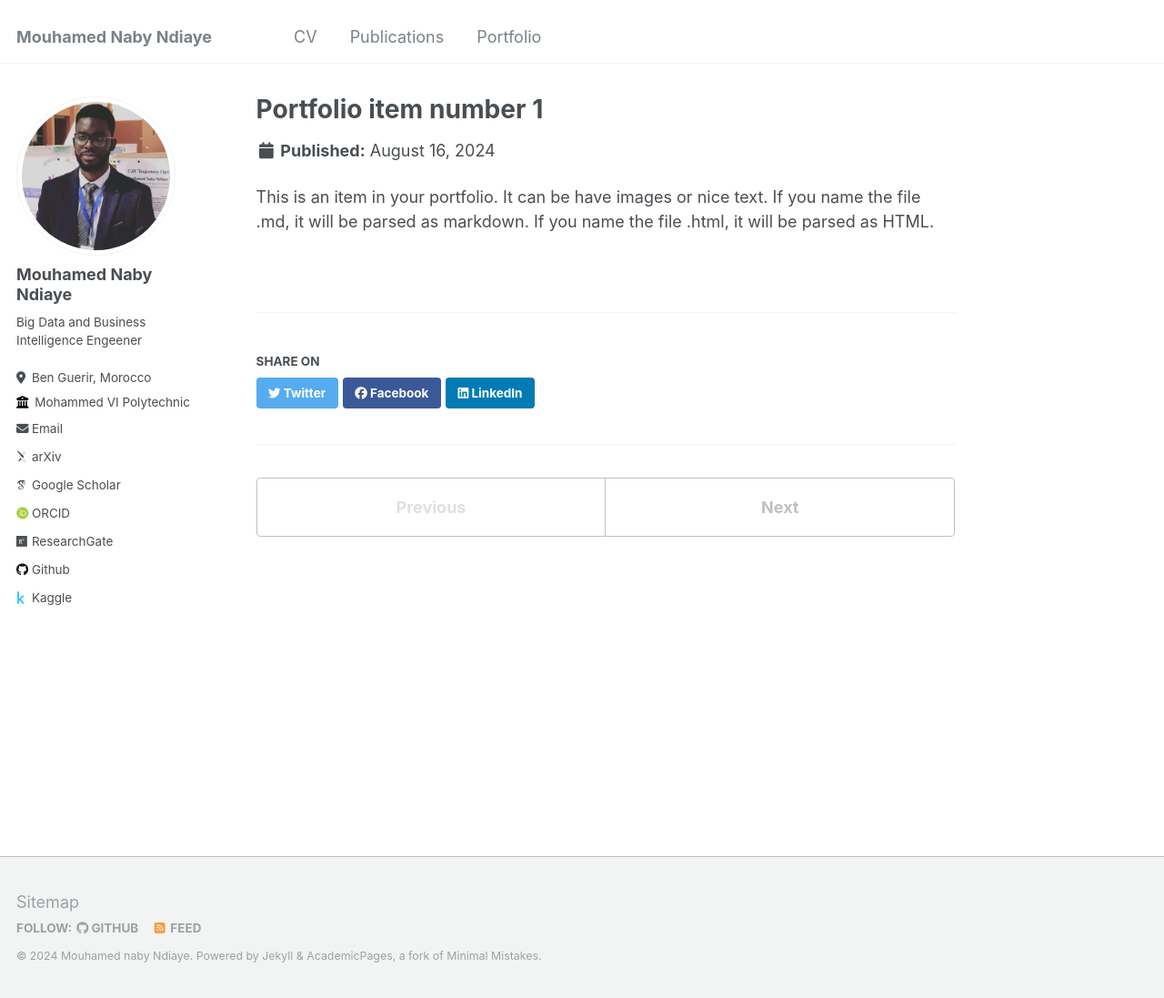
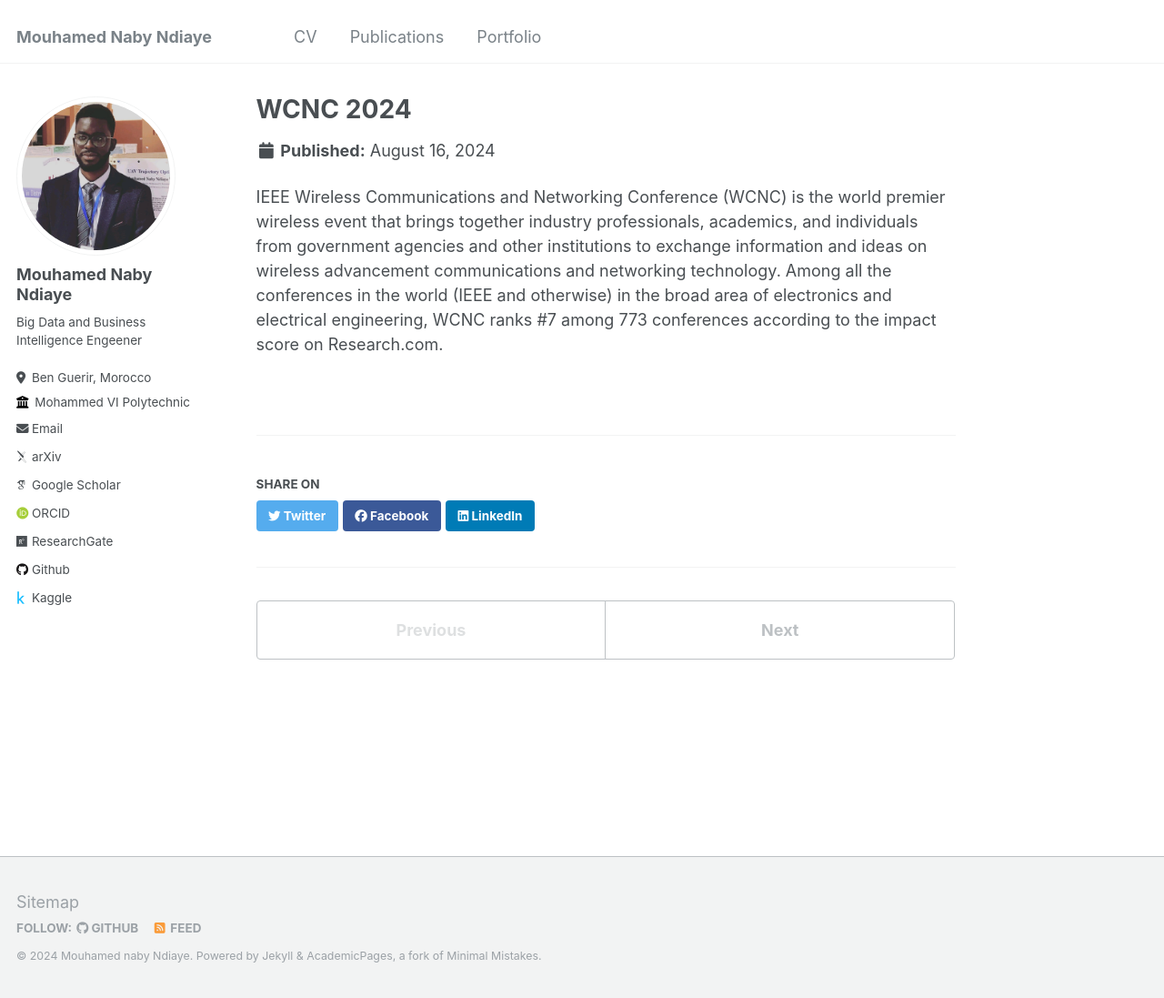
Before and after one commit to Nabzozifo/Nabzozifo.github.io, a Jekyll site: the page built from _portfolio/portfolio-1.md, in a window 1280 px wide and 1097 px high. Shown: the whole window at 91% size. Built offline with Jekyll 4.4.1, drawn with Linux system fonts in a browser that asks for light colours; some web fonts are replaced.

Commit message:
Update portfolio-1.md

```diff
--- a/_portfolio/portfolio-1.md
+++ b/_portfolio/portfolio-1.md
@@ -1,7 +1,7 @@
 ---
-title: "Portfolio item number 1"
-excerpt: "Short description of portfolio item number 1<br/><img src='/images/500x300.png'>"
+title: "WCNC 2024"
+excerpt: "Presentation of our paper at the IEEE Wireless Communications and Networking Conference (WCNC) 2024, held from 21 to 24 April 2024 in Dubai, United Arab Emirates. <br/><img src='/images/500x300.png'>"
 collection: portfolio
 ---
 
-This is an item in your portfolio. It can be have images or nice text. If you name the file .md, it will be parsed as markdown. If you name the file .html, it will be parsed as HTML.
+IEEE Wireless Communications and Networking Conference (WCNC) is the world premier wireless event that brings together industry professionals, academics, and individuals from government agencies and other institutions to exchange information and ideas on wireless advancement communications and networking technology. Among all the conferences in the world (IEEE and otherwise) in the broad area of electronics and electrical engineering, WCNC ranks #7 among 773 conferences according to the impact score on Research.com.
```
